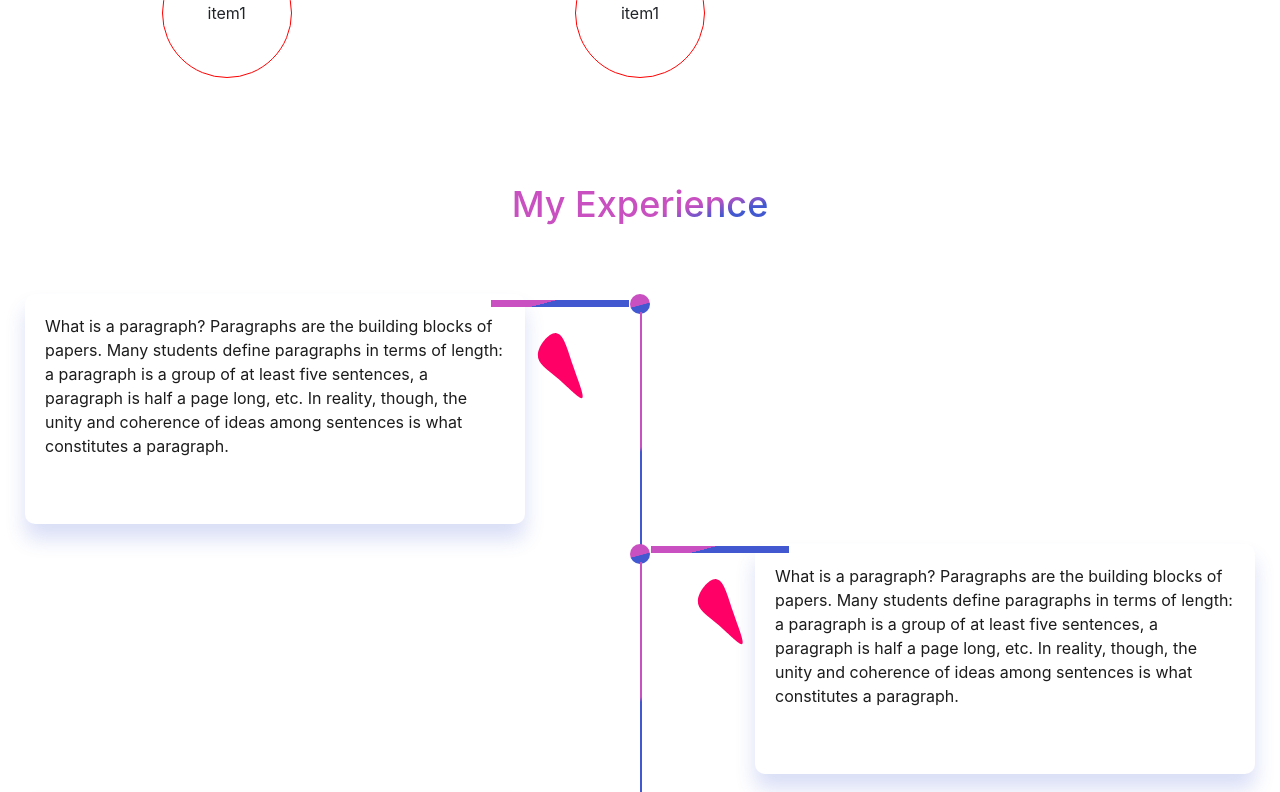
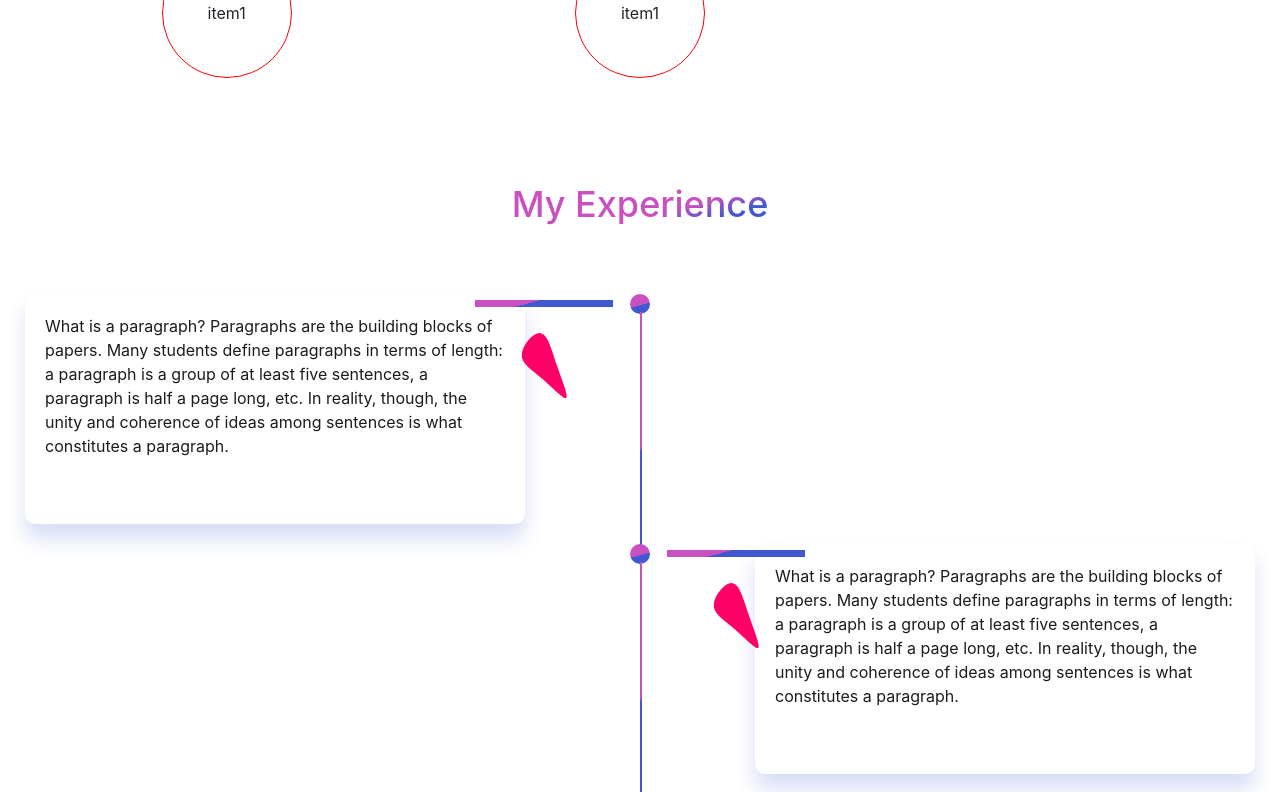
Before and after one commit to RahulJaincorpseed/personal-portfolio, a React (Create React App) app: page / in a window 1280 px wide. Shown: the part 1055-1847 px from the top of the page. Built offline with nearby package versions, Linux system fonts and the light colour scheme.

Commit message:
completed some css issue

```diff
--- a/src/component/ExperienceCard.scss
+++ b/src/component/ExperienceCard.scss
@@ -15,7 +15,7 @@
     width: 138px;
     background: -webkit-linear-gradient(105deg, #4158d0 60%, #c850c0 46%);
     position: absolute;
-    right: -104px;
+    right: -88px;
     top: 6px;
   }
 }
@@ -27,7 +27,7 @@
     width: 138px;
     background: -webkit-linear-gradient(105deg, #4158d0 60%, #c850c0 46%);
     position: absolute;
-    left: -104px;
-    top: 2px;
+    left: -88px;
+    top: 6px;
   }
 }
```
Also changed, not shown: src/Main/Certification.js (added).
